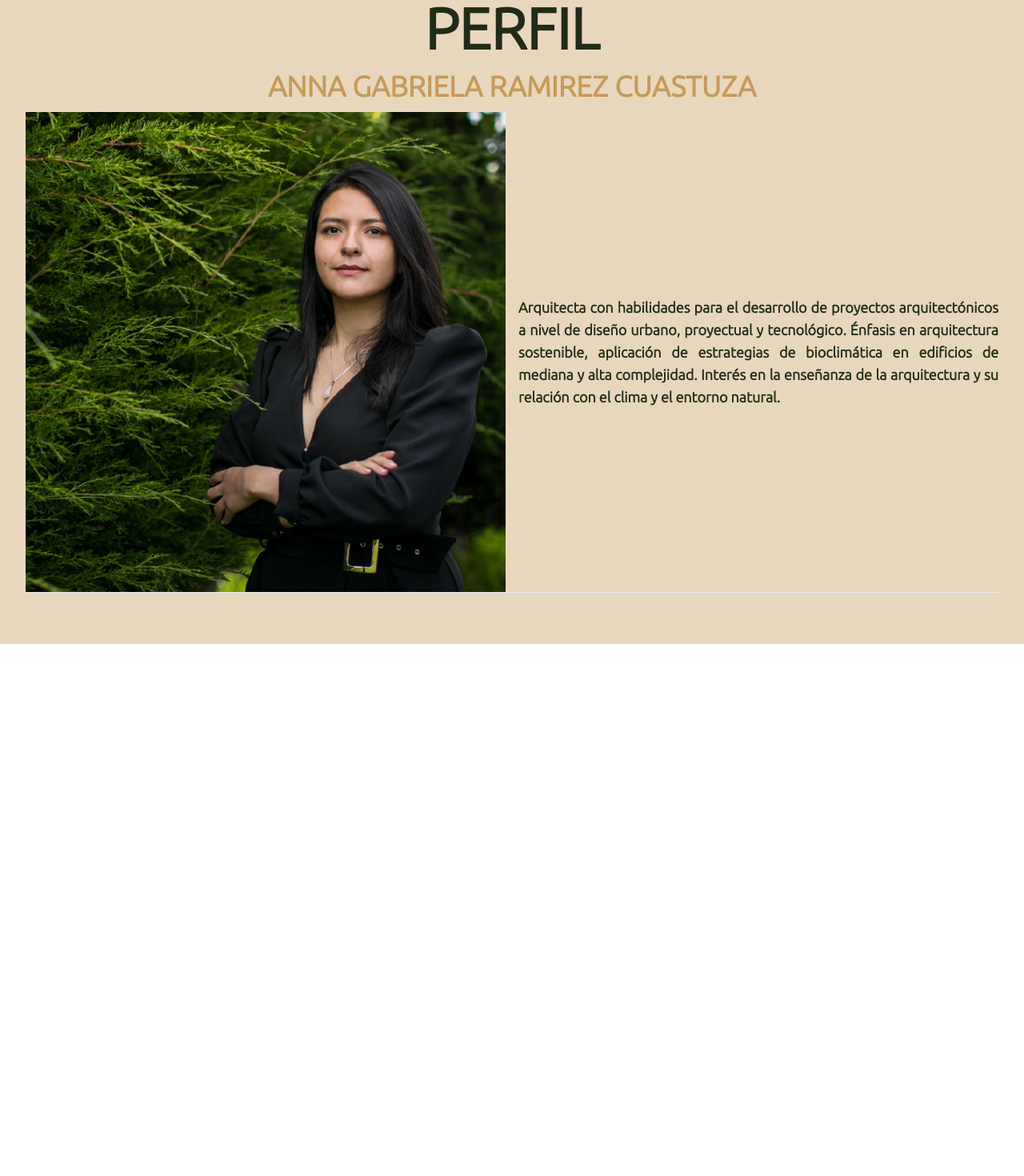
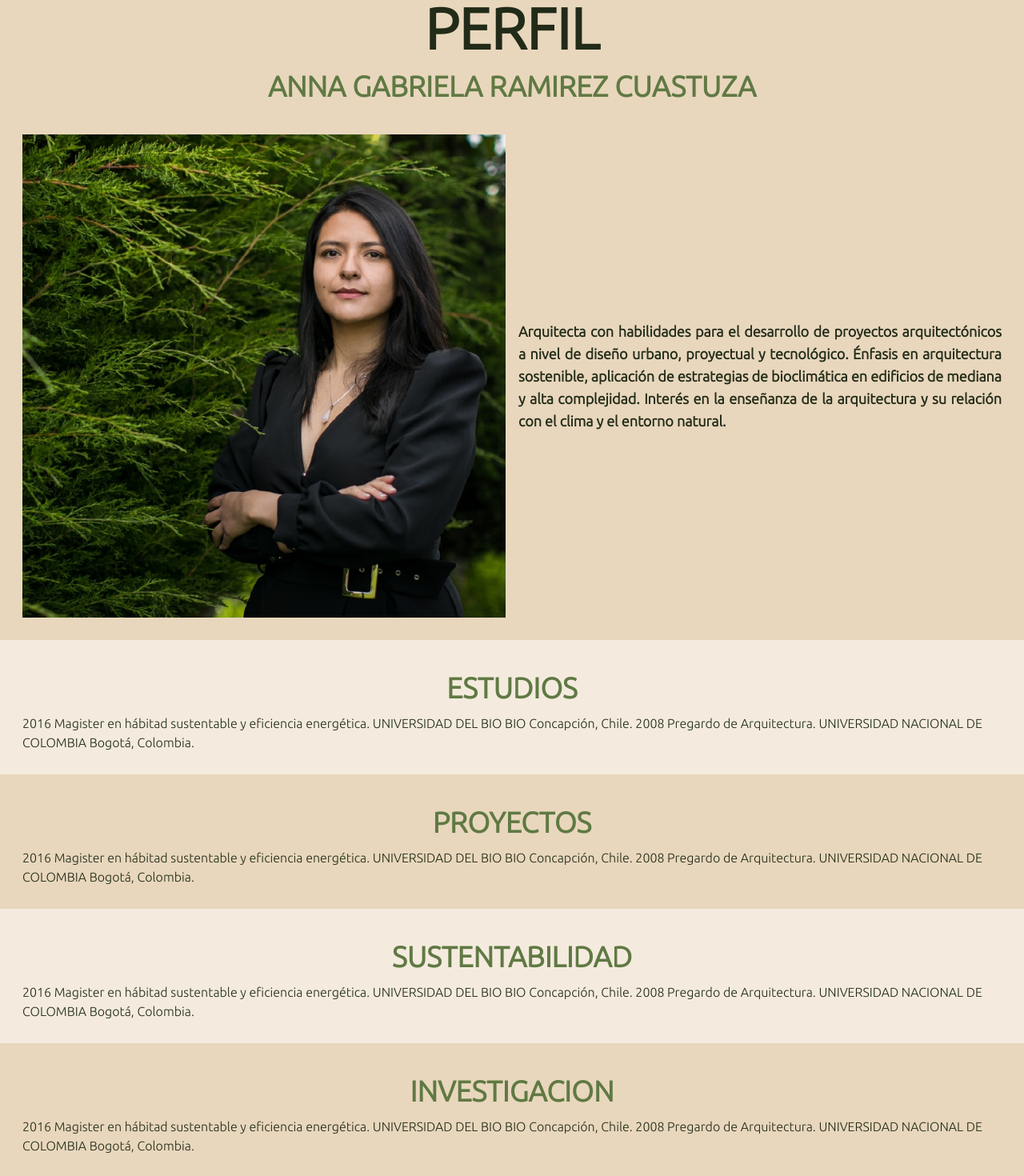
Before and after one commit to AFJaimes/anna-ramirez-aquitectura, a Next.js app: page / in a window 1280 px wide. Shown: the top 1470 px of the page at 80% size. Before the commit the page ends 805 px from the top, so only its background shows below. Built offline with nearby package versions, Linux system fonts and the light colour scheme.

Commit message:
feat inituial layout

```diff
--- a/package.json
+++ b/package.json
@@ -15,6 +15,7 @@
     "react-dom": "17.0.2"
   },
   "devDependencies": {
+    "@types/gsap": "^3.0.0",
     "@types/node": "16.11.6",
     "@types/react": "17.0.33",
     "autoprefixer": "^10.4.0",
--- a/pages/index.tsx
+++ b/pages/index.tsx
@@ -3,7 +3,7 @@ import Head from "next/head";
 import Image from "next/image";
 import styles from "../styles/Home.module.css";
 import React, { useRef, useEffect } from "react";
-import { gsap } from "gsap/dist/gsap";
+import { gsap } from "gsap";
 import { ScrollTrigger } from "gsap/dist/ScrollTrigger";
 
 const Home: NextPage = () => {
@@ -22,11 +22,13 @@ const Home: NextPage = () => {
         <link rel="icon" href="/favicon.png" />
       </Head>
       <main>
-        <h1 className="uppercase text-7xl font-black text-center mb-4">perfil</h1>
-        <h2 className="uppercase text-4xl font-black text-center text-yellow my-3">
+        <h1 className="uppercase text-7xl font-black text-center mb-4">
+          perfil
+        </h1>
+        <h2 className="uppercase text-4xl font-black text-center text-secondary my-3">
           ANNA GABRIELA RAMIREZ CUASTUZA
         </h2>
-        <div className="grid gap-4 md:grid-cols-2 items-center">
+        <div className="grid gap-4 md:grid-cols-2 items-center p-7">
           <div className=" relative">
             <Image
               src="/anna-ramirez.png"
@@ -46,8 +48,42 @@ const Home: NextPage = () => {
             entorno natural.
           </p>
         </div>
+        <div className="bg-secondary p-7">
+          <h2 className="uppercase text-4xl font-black text-center text-secondary my-3">
+            estudios
+          </h2>
+          2016 Magister en hábitad sustentable y eficiencia energética.
+          UNIVERSIDAD DEL BIO BIO Concapción, Chile. 2008 Pregardo de
+          Arquitectura. UNIVERSIDAD NACIONAL DE COLOMBIA Bogotá, Colombia.
+        </div>
+        <div className="bg-primary p-7">
+          <h2 className="uppercase text-4xl font-black text-center text-secondary my-3">
+            proyectos
+          </h2>
+          2016 Magister en hábitad sustentable y eficiencia energética.
+          UNIVERSIDAD DEL BIO BIO Concapción, Chile. 2008 Pregardo de
+          Arquitectura. UNIVERSIDAD NACIONAL DE COLOMBIA Bogotá, Colombia.
+        </div>
+        <div className="bg-secondary p-7">
+          <h2 className="uppercase text-4xl font-black text-center text-secondary my-3">
+            sustentabilidad
+          </h2>
+          2016 Magister en hábitad sustentable y eficiencia energética.
+          UNIVERSIDAD DEL BIO BIO Concapción, Chile. 2008 Pregardo de
+          Arquitectura. UNIVERSIDAD NACIONAL DE COLOMBIA Bogotá, Colombia.
+        </div>
+        <div className="bg-primary p-7">
+          <h2 className="uppercase text-4xl font-black text-center text-secondary my-3">
+            investigacion
+          </h2>
+          2016 Magister en hábitad sustentable y eficiencia energética.
+          UNIVERSIDAD DEL BIO BIO Concapción, Chile. 2008 Pregardo de
+          Arquitectura. UNIVERSIDAD NACIONAL DE COLOMBIA Bogotá, Colombia.
+        </div>
       </main>
-      <footer className={styles.footer}></footer>
+      <footer className="bg-green text-white p-7">Correo: agramirezc@unal.edu.co - annagramirez@hotmail.com
+Linkindin: https://www.linkedin.com/in/anna-gabriela-ramirez/
+Celular: +57 3187488798</footer>
     </div>
   );
 };
--- a/styles/Home.module.css
+++ b/styles/Home.module.css
@@ -1,5 +1,5 @@
 .container {
-  padding: 0 2rem;
+  padding: 0;
 }
 
 .main {
--- a/styles/globals.css
+++ b/styles/globals.css
@@ -5,6 +5,7 @@
 
 html,
 body {
+  @apply bg-primary;
   padding: 0;
   margin: 0;
   font-family: -apple-system, BlinkMacSystemFont, Segoe UI, Roboto, Oxygen,
--- a/tailwind.config.js
+++ b/tailwind.config.js
@@ -6,13 +6,14 @@ module.exports = {
       ...theme("colors"),
       primary: "#e8d7bd",
       secondary: "#f4ebde",
-      danger: "#e3342f",
+      green: "#607943",
     }),
-    textColor: {
-      'primary': '#222b18',
-      'secondary': '#607943',
-      'yellow': '#c69a5a',
-    },
+    textColor: (theme) => ({
+      ...theme("colors"),
+      primary: "#222b18",
+      secondary: "#607943",
+      yellow: "#c69a5a",
+    }),
     extend: {
       fontFamily: {
         body: ["Ubuntu"],
```
Also changed, not shown: 1 other file (tests, documents, lock files or other folders).
